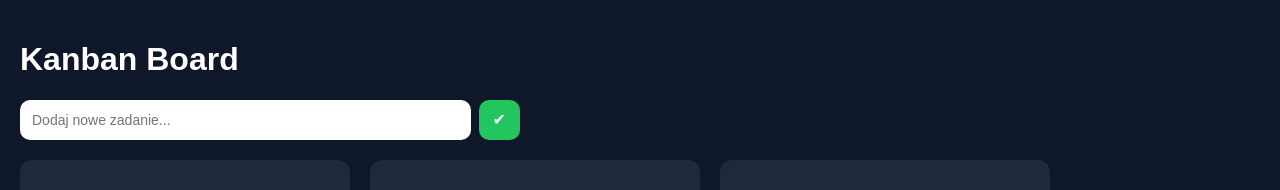
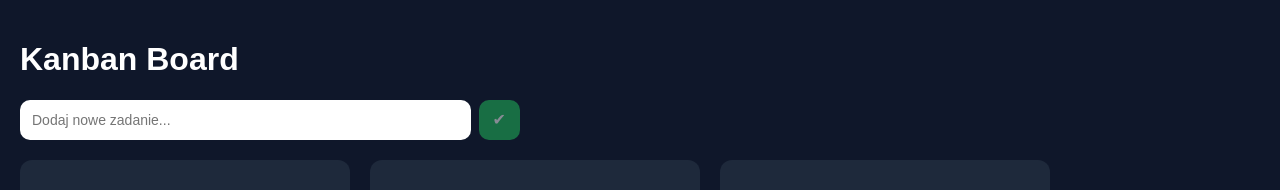
Before and after one commit to PanKreska/todo-kanban, a React (Vite) app in the folder todo-kanban/: page / in a window 1280 px wide. Shown: the top 190 px of the page. Built offline with nearby package versions, Linux system fonts and the light colour scheme.

Commit message:
cosmetic css

```diff
--- a/todo-kanban/src/components/AddTask.jsx
+++ b/todo-kanban/src/components/AddTask.jsx
@@ -22,7 +22,7 @@ export default function AddTask() {
                 onChange={(e) => setText(e.target.value)}
             />
 
-      <button type="submit" className="add-btn">
+            <button type="submit" className="add-btn" disabled={!text.trim()}>
                 ✔
             </button>
         </form>
--- a/todo-kanban/src/index.css
+++ b/todo-kanban/src/index.css
@@ -123,3 +123,8 @@ form input {
   color: white;
   font-size: 16px;
 }
+
+.add-btn:disabled {
+  opacity: 0.5;
+  cursor: not-allowed;
+}
```
Lines whose indentation alone changed are shown as unchanged.
